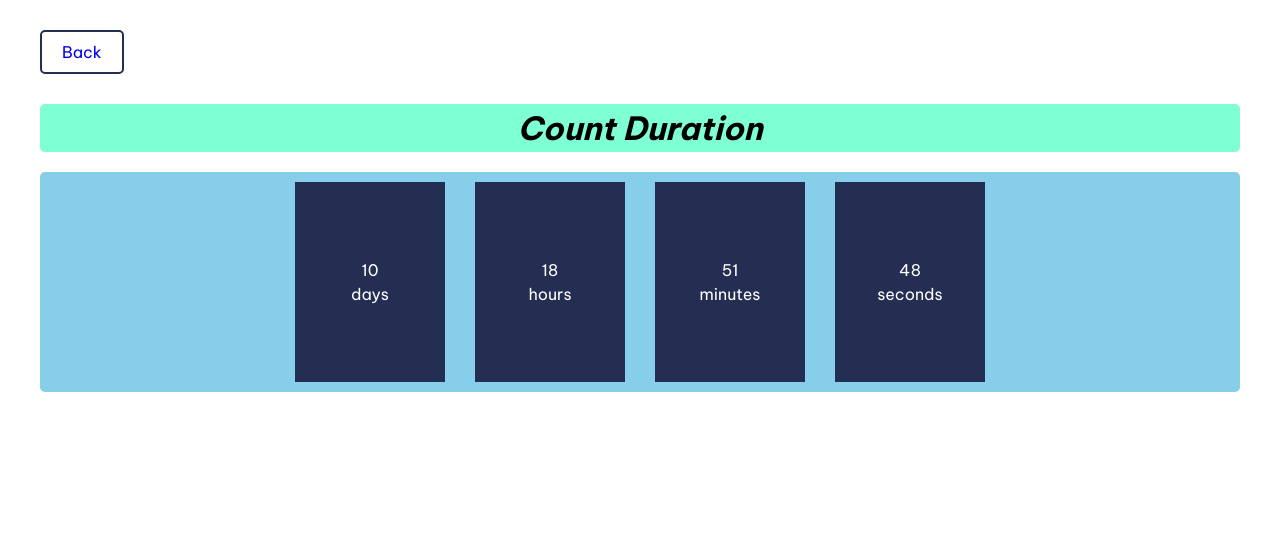
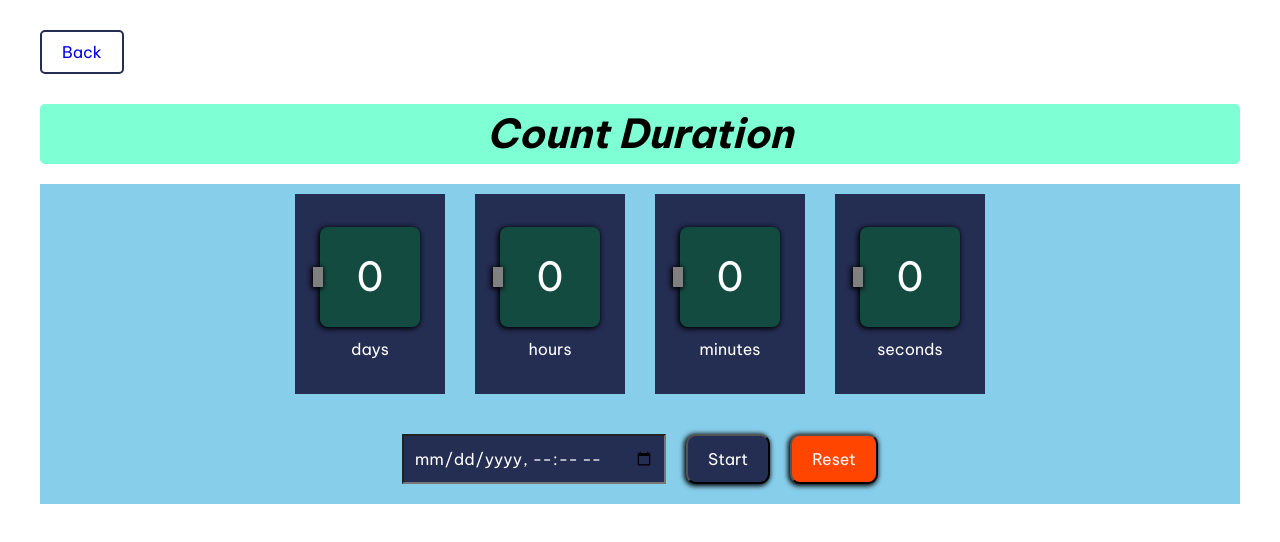
Before and after one commit to dipa3003/micro-logic-apps, a React (Vite) app: page /count-duration in a window 1280 px wide. Shown: the top 542 px of the page. Built offline with nearby package versions, Linux system fonts and the light colour scheme.

Commit message:
finish CountDuration page

```diff
--- a/src/App.jsx
+++ b/src/App.jsx
@@ -5,7 +5,7 @@ function App() {
     return (
         <>
             <div className="header">
-                <h1>Micro-logic Challange</h1>
+                <p>Micro-logic Challange</p>
             </div>
             <div className="navigation-btn">
                 <Link to="/count-duration">Count Duration</Link>
--- a/src/css/countduration.css
+++ b/src/css/countduration.css
@@ -1,5 +1,7 @@
+.countdown-content-all {
+    background-color: skyblue;
+}
 .countdown-container {
-    background-color: skyblue;
     border-radius: 5px;
     display: flex;
     justify-content: center;
@@ -18,3 +20,62 @@
     height: 200px;
     max-width: 150px;
 }
+
+.value {
+    background-color: #144b40;
+    font-size: var(--fs-primary-heading);
+    width: 100px;
+    height: 100px;
+    display: flex;
+    justify-content: center;
+    align-items: center;
+    border-radius: 8px;
+    position: relative;
+    box-shadow: -1px 1px 5px 1px black;
+}
+.value::before {
+    content: "";
+    background-color: gray;
+    box-shadow: -1px 1px 5px 1px black;
+    height: 20px;
+    width: 10px;
+    position: absolute;
+    left: -7px;
+}
+.label {
+    font-size: var(--fs-body);
+    margin-top: 10px;
+}
+
+.input-date {
+    /* background-color: bisque; */
+    margin-top: 30px;
+    font-size: var(--fs-body);
+    display: flex;
+    justify-content: center;
+    gap: 20px;
+    padding-bottom: 20px;
+}
+.input-date input {
+    padding: 10px;
+    background-color: var(--clr-primary-400);
+    color: white;
+    cursor: pointer;
+}
+.input-date button {
+    padding: 0 20px;
+    border-radius: 10px;
+    cursor: pointer;
+    box-shadow: -1px 1px 5px 1px black;
+    color: white;
+}
+.btn-start-count {
+    background-color: var(--clr-primary-400);
+}
+.btn-start-count-2 {
+    font-style: italic;
+    background-color: var(--clr-primary-400);
+}
+.btn-reset-count {
+    background-color: orangered;
+}
--- a/src/css/tictactoe.css
+++ b/src/css/tictactoe.css
@@ -37,6 +37,7 @@ body {
     cursor: pointer;
     background-color: var(--clr-primary-400);
     color: white;
+    box-shadow: -1px 1px 5px 1px black;
 }
 
 .game-container {
--- a/src/index.css
+++ b/src/index.css
@@ -42,6 +42,8 @@ body {
     margin-top: 40px;
     font-style: italic;
     border-radius: 5px;
+    font-size: var(--fs-primary-heading);
+    font-weight: var(--fw-bold);
 }
 
 .btn-back {
--- a/src/pages/CountDuration.jsx
+++ b/src/pages/CountDuration.jsx
@@ -2,11 +2,9 @@ import { Link } from "react-router-dom";
 import "../css/countduration.css";
 import { useEffect, useState } from "react";
 
-const COUNTDOWN_TARGET = new Date("2024-01-28T22:55:59");
-
-const getTimeLeft = () => {
+const getTimeLeft = (time) => {
+    const COUNTDOWN_TARGET = new Date(`${time}`);
     const totalTimeLeft = COUNTDOWN_TARGET - new Date();
-    // console.log("total time left: ", totalTimeLeft);
 
     const days = Math.floor(totalTimeLeft / (1000 * 60 * 60 * 24));
     const hours = Math.floor((totalTimeLeft / (1000 * 60 * 60)) % 24);
@@ -17,17 +15,44 @@ const getTimeLeft = () => {
 };
 
 const CountDuration = () => {
-    const [timeLeft, setTimeLeft] = useState({});
+    const [timeLeft, setTimeLeft] = useState({
+        days: 0,
+        hours: 0,
+        minutes: 0,
+        seconds: 0,
+    });
+    const [timeTarget, setTimeTarget] = useState(null);
+    const [isCount, setIsCount] = useState(false);
 
     useEffect(() => {
+        if (isCount) {
             const timer = setInterval(() => {
-            setTimeLeft(getTimeLeft());
+                setTimeLeft(getTimeLeft(timeTarget));
             }, 1000);
 
             return () => {
                 clearInterval(timer);
+                setTimeLeft({
+                    days: 0,
+                    hours: 0,
+                    minutes: 0,
+                    seconds: 0,
+                });
             };
-    }, []);
+        }
+    }, [isCount, timeTarget]);
+
+    function handleDate(value) {
+        setTimeTarget(value);
+    }
+    function handleStart() {
+        if (!timeTarget) return alert("Input date cannot be empty!");
+        setIsCount(true);
+    }
+
+    function handleReset() {
+        setIsCount(false);
+    }
 
     return (
         <div>
@@ -35,6 +60,7 @@ const CountDuration = () => {
                 Back
             </Link>
             <h1 className="header">Count Duration</h1>
+            <div className="countdown-content-all">
                 <div className="countdown-container">
                     {Object.entries(timeLeft).map((item, i) => (
                         <div className="box" key={i}>
@@ -45,6 +71,23 @@ const CountDuration = () => {
                         </div>
                     ))}
                 </div>
+                <div className="input-date">
+                    <input onChange={(e) => handleDate(e.target.value)} type="datetime-local" name="dateTarget" id="dateTarget" />
+                    {isCount ? (
+                        <button className="btn-start-count-2" disabled>
+                            Counting...
+                        </button>
+                    ) : (
+                        <button onClick={handleStart} className="btn-start-count">
+                            Start
+                        </button>
+                    )}
+
+                    <button onClick={handleReset} className="btn-reset-count">
+                        Reset
+                    </button>
+                </div>
+            </div>
         </div>
     );
 };
```
Lines whose indentation alone changed are shown as unchanged.
